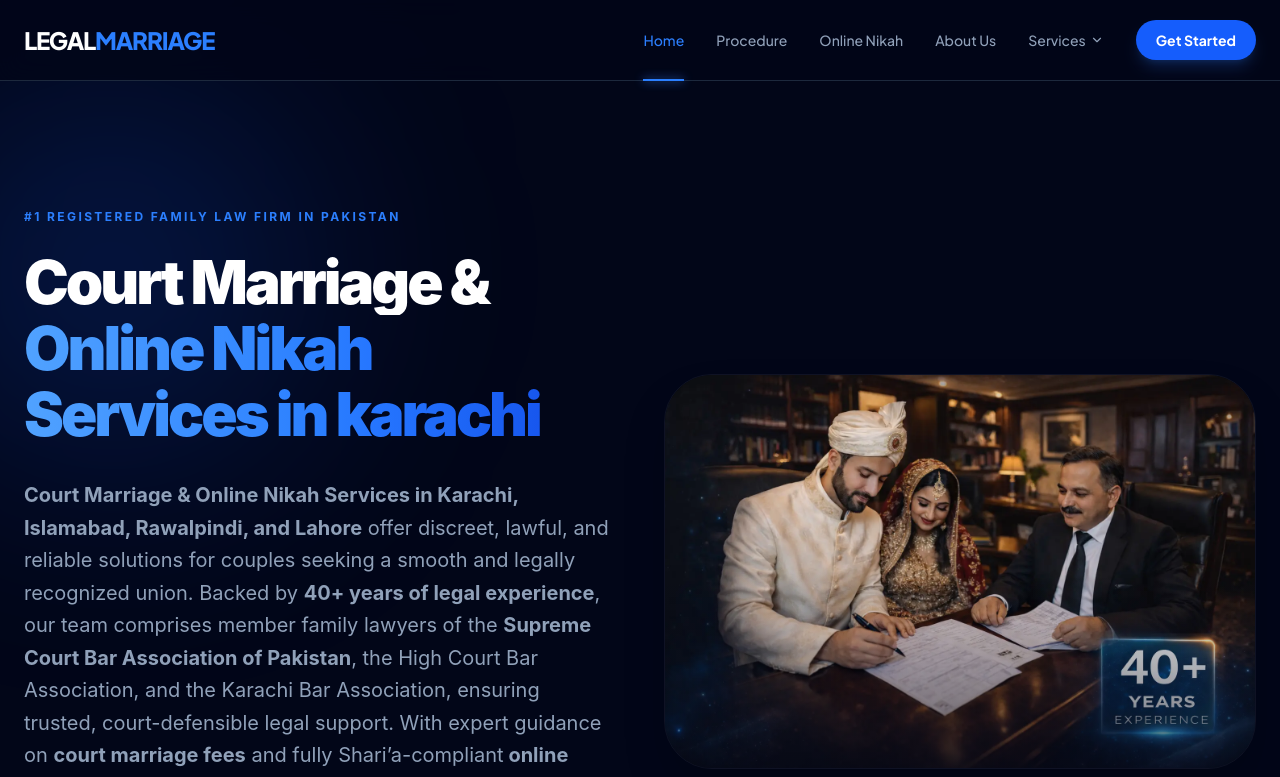
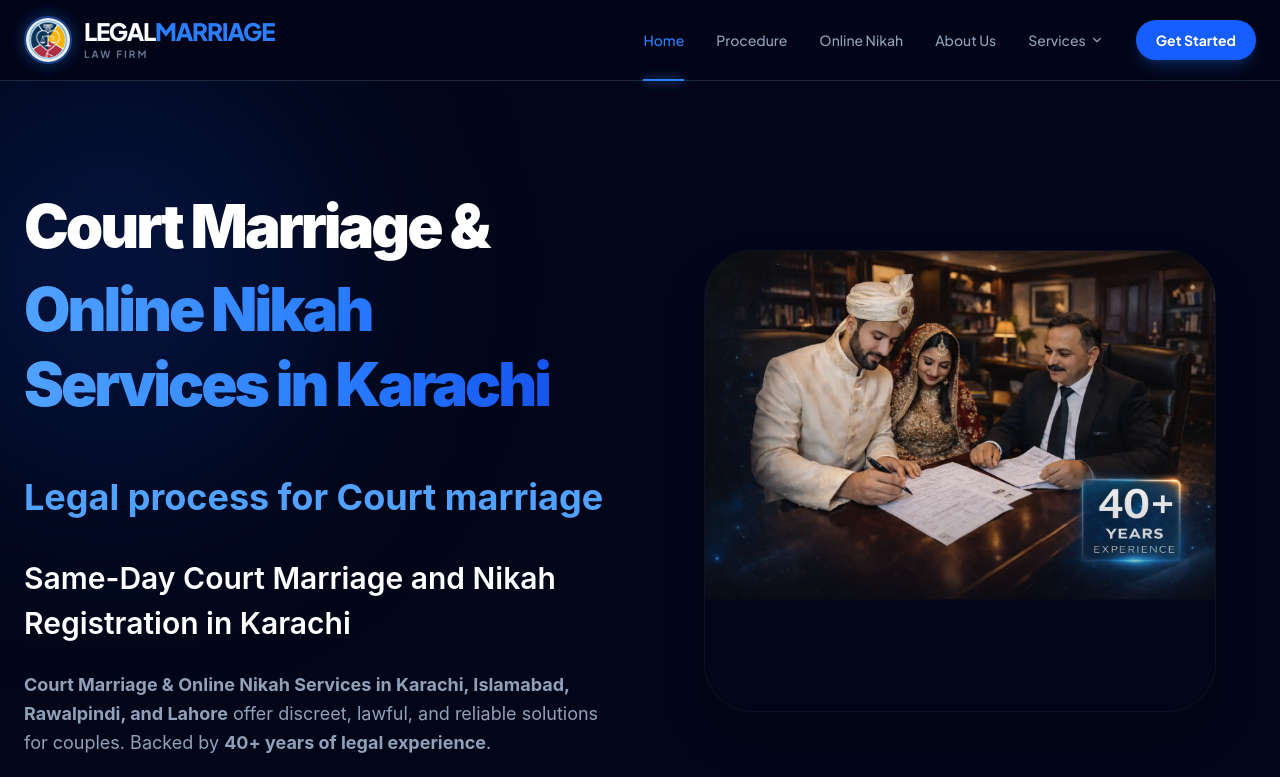
Before and after one commit to Affan968/court-marriage-system-web, a React (Vite) app: page / in a window 1280 px wide. Shown: the top 777 px of the page. Built offline with nearby package versions, Linux system fonts and the light colour scheme.

Commit message:
fix the real content

```diff
--- a/index.html
+++ b/index.html
@@ -2,7 +2,10 @@
 <html lang="en">
   <head>
     <meta charset="UTF-8" />
-    <link rel="icon" type="image/svg+xml" href="/vite.svg" />
+
+    <link rel="icon" type="image/jpeg" href="/src/assets/WhatsApp Image 2026-04-15 at 3.15.08 PM.jpeg" />
+    <link rel="apple-touch-icon" href="./src/assets/logo.jpeg" />
+
     <meta name="viewport" content="width=device-width, initial-scale=1.0" />
 
     <title>Legal Marriage Pakistan | Court Marriage & Online Nikah Services</title>
@@ -13,7 +16,17 @@
     <meta property="og:url" content="https://courtmarriage.site/" />
     <meta property="og:title" content="Legal Marriage Pakistan | Court Marriage & Online Nikah Services" />
     <meta property="og:description" content="Expert legal assistance for Online Nikah and Court Marriage in Pakistan. Fast-track NADRA registration." />
-    <meta property="og:image" content="/og-image.jpg" />
+
+    <meta property="og:image" content="./src/assets/logo.jpeg" />
+
+    <script type="application/ld+json">
+      {
+        "@context": "https://schema.org",
+        "@type": "Organization",
+        "url": "https://courtmarriage.site/",
+        "logo": "https://courtmarriage.site/src/assets/WhatsApp Image 2026-04-15 at 3.15.08 PM.jpeg"
+      }
+    </script>
 
     <link rel="preconnect" href="https://fonts.googleapis.com">
     <link rel="preconnect" href="https://fonts.gstatic.com" crossorigin>
--- a/src/components/Footer.jsx
+++ b/src/components/Footer.jsx
@@ -1,4 +1,5 @@
 import { Link } from 'react-router';
+import logo from '../assets/logo.jpeg'
 const Footer = () => {
   return (
     <footer className="bg-slate-950 border-t border-slate-900 pt-16 pb-8 px-6">
@@ -7,9 +8,29 @@ const Footer = () => {
 
           {/* Brand Section */}
           <div className="space-y-4">
-            <div className="text-2xl font-black tracking-tighter text-white">
-              LEGAL<span className="text-blue-500">MARRIAGE</span>
-            </div>
+            <Link
+              to="/"
+              className="flex items-center gap-3 group no-underline"
+            >
+              <div className="relative flex-shrink-0">
+                <img
+                  src={logo}
+                  alt="Legal Marriage Logo"
+                  className="h-12 w-12 rounded-full object-cover border-2 border-blue-500/50 group-hover:border-blue-400 transition-all duration-300 shadow-[0_0_15px_rgba(59,130,246,0.3)]"
+                />
+                {/* Background Glow */}
+                <div className="absolute inset-0 rounded-full bg-blue-500/10 blur-md -z-10 group-hover:bg-blue-500/30 transition-all" />
+              </div>
+
+              <div className="flex flex-col">
+                <h1 className="text-xl md:text-2xl font-black tracking-tighter text-white leading-none">
+                  LEGAL<span className="text-blue-500">MARRIAGE</span>
+                </h1>
+                <span className="text-[10px] text-slate-500 font-bold uppercase tracking-[0.2em] mt-1">
+                  Law Firm
+                </span>
+              </div>
+            </Link>
             <p className="text-slate-400 text-sm leading-relaxed max-w-xs">
               Providing premier legal services for court marriages and Nikah registrations across Pakistan with complete legal protection.
             </p>
@@ -31,11 +52,12 @@ const Footer = () => {
             <h4 className="text-white font-bold mb-4 uppercase text-xs tracking-widest">Contact Details</h4>
             <div className="space-y-3">
               <p className="text-slate-400 text-sm flex items-center gap-2">
-                <span className="text-blue-500">📞</span> 0302-6644789 / 0316-6644789
+                <span className="text-blue-500">📞</span> 021-37451359
               </p>
               <p className="text-slate-400 text-sm flex items-start gap-2">
                 <span className="text-blue-500">📍</span>
-                Office #12, Legal Chambers, <br /> District Courts, Lahore/Islamabad.
+                Supreme Corner Apartments, Johar Chowrangi, Block 18, Gulistan-e-Johar
+
               </p>
               <div className="pt-2">
                 <span className="inline-flex items-center gap-2 px-3 py-1 rounded-full bg-green-500/10 text-green-500 text-[10px] font-bold uppercase">
--- a/src/components/Navbar.jsx
+++ b/src/components/Navbar.jsx
@@ -2,7 +2,7 @@ import React, { useState } from 'react';
 import { NavLink, Link } from 'react-router'; // Ensure correct router package
 import { Menu, X, ChevronDown } from 'lucide-react';
 import { motion, AnimatePresence } from 'framer-motion';
-
+import logo from "../assets/logo.jpeg"
 const Navbar = () => {
   const [isOpen, setIsOpen] = useState(false);
   const [isServicesOpen, setIsServicesOpen] = useState(false); // For Desktop hover
@@ -37,10 +37,29 @@ const Navbar = () => {
       <div className="max-w-7xl mx-auto px-6 h-20 flex items-center justify-between">
 
         {/* Logo */}
-        <Link to="/" className="text-2xl font-black tracking-tighter text-white">
-          LEGAL<span className="text-blue-500">MARRIAGE</span>
-        </Link>
+<Link
+  to="/"
+  className="flex items-center gap-3 group no-underline"
+>
+  <div className="relative flex-shrink-0">
+    <img
+      src={logo}
+      alt="Legal Marriage Logo"
+      className="h-12 w-12 rounded-full object-cover border-2 border-blue-500/50 group-hover:border-blue-400 transition-all duration-300 shadow-[0_0_15px_rgba(59,130,246,0.3)]"
+    />
+    {/* Background Glow */}
+    <div className="absolute inset-0 rounded-full bg-blue-500/10 blur-md -z-10 group-hover:bg-blue-500/30 transition-all" />
+  </div>
 
+  <div className="flex flex-col">
+    <h1 className="text-xl md:text-2xl font-black tracking-tighter text-white leading-none">
+      LEGAL<span className="text-blue-500">MARRIAGE</span>
+    </h1>
+    <span className="text-[10px] text-slate-500 font-bold uppercase tracking-[0.2em] mt-1">
+      Law Firm
+    </span>
+  </div>
+</Link>
         {/* Desktop Navigation */}
         <div className="hidden md:flex items-center gap-8">
           {navItems.map((item) => (
--- a/src/components/Pages/Home.jsx
+++ b/src/components/Pages/Home.jsx
@@ -15,24 +15,17 @@ const Home = () => {
   return (
     <div className="bg-slate-950 text-slate-300 font-sans selection:bg-blue-500/30">
 
-      {/* 1. HERO SECTION (High Impact Keywords) */}
-   {/* 1. HERO SECTION (Optimized H1) */}
-<section className="relative min-h-[90vh] lg:min-h-screen flex items-center pt-24 md:pt-32 pb-12">
+      {/* 1. HERO SECTION (Alignment Fixed) */}
+      <section className="relative min-h-screen flex items-center justify-center overflow-hidden pt-20 lg:pt-0">
         <div className="absolute top-0 -left-20 w-96 h-96 bg-blue-600/20 rounded-full blur-[120px]" />
 
         <div className="max-w-7xl mx-auto px-6 relative z-10 w-full grid lg:grid-cols-2 gap-12 items-center">
-    <div className="text-center lg:text-left"> {/* Mobile par center, Desktop par left */}
-      <motion.div
-        initial={{ opacity: 0, y: -10 }}
-        animate={{ opacity: 1, y: 0 }}
-        className="text-blue-500 font-bold uppercase tracking-[0.2em] text-[10px] md:text-xs mb-6"
-      >
-        #1 Registered Family Law Firm in Pakistan
-      </motion.div>
 
-      {/* Optimized H1 */}
-      <h1 className="text-4xl sm:text-5xl md:text-6xl lg:text-6xl font-black text-white leading-[1.1] mb-8 tracking-tighter">
-        <motion.span variants={revealVariants} initial="hidden" animate="visible" className="block">
+          {/* Left Column: Text Content */}
+          <div className="text-center lg:text-left">
+            {/* H1 Title */}
+            <h1 className="text-4xl sm:text-5xl md:text-6xl lg:text-6xl font-black text-white leading-tight mb-8 mt-20 tracking-tighter">
+              <motion.span variants={revealVariants} initial="hidden" animate="visible" className="block pb-2">
                 Court Marriage &
               </motion.span>
               <motion.span
@@ -40,52 +33,61 @@ const Home = () => {
                 initial="hidden"
                 animate="visible"
                 transition={{ delay: 0.5 }}
-          className="text-transparent bg-clip-text bg-gradient-to-r from-blue-400 via-blue-500 to-blue-700 block"
+                className="text-transparent bg-clip-text bg-gradient-to-r from-blue-400 via-blue-500 to-blue-700 block pb-4"
               >
-          Online Nikah <br /> Services in karachi
+                Online Nikah <br /> Services in Karachi
               </motion.span>
             </h1>
 
-<p className="text-base md:text-xl text-slate-400 mb-10 max-w-3xl mx-auto lg:mx-0 leading-relaxed">
-  <strong>Court Marriage & Online Nikah Services in Karachi, Islamabad, Rawalpindi, and Lahore</strong> offer discreet, lawful, and reliable solutions for couples seeking a smooth and legally recognized union.
-  Backed by <strong>40+ years of legal experience</strong>, our team comprises member family lawyers of
-  the <strong>Supreme Court Bar Association of Pakistan</strong>, the High Court Bar Association,
-  and the Karachi Bar Association, ensuring trusted, court-defensible legal support.
-  With expert guidance on <strong>court marriage fees</strong> and fully Shari’a-compliant
-  <strong> online Nikah</strong> procedures, we provide clarity, confidentiality,
-  and complete legal validity at every step.
+            {/* H2 Heading */}
+            <h2 className="text-2xl md:text-4xl font-bold text-blue-400 mt-4 mb-6 leading-normal pb-2">
+              <motion.span variants={revealVariants} initial="hidden" animate="visible" transition={{ delay: 0.8 }} className="block">
+                Legal process for Court marriage
+              </motion.span>
+            </h2>
+
+            {/* H3 Heading */}
+            <h3 className="text-xl md:text-3xl mt-2 font-semibold text-white leading-normal pb-6">
+              <motion.span variants={revealVariants} initial="hidden" animate="visible" transition={{ delay: 1.1 }} className="block">
+                Same-Day Court Marriage and Nikah Registration in Karachi
+              </motion.span>
+            </h3>
+
+            {/* Paragraph */}
+            <p className="text-base md:text-lg text-slate-400 mb-10 max-w-3xl mx-auto lg:mx-0 leading-relaxed">
+              <strong>Court Marriage & Online Nikah Services in Karachi, Islamabad, Rawalpindi, and Lahore</strong> offer discreet, lawful, and reliable solutions for couples.
+              Backed by <strong>40+ years of legal experience</strong>.
             </p>
 
+            {/* Buttons */}
             <div className="flex flex-col sm:flex-row items-center justify-center lg:justify-start gap-4">
-        <a href="tel:+923322908556" className="w-full sm:w-auto px-8 py-4 bg-blue-600 hover:bg-blue-500 text-white font-bold rounded-xl shadow-lg shadow-blue-600/20 transition-all transform hover:-translate-y-1 text-center no-underline">
+              <a href="tel:+923322908556" className="w-full sm:w-auto px-8 py-4 bg-blue-600 hover:bg-blue-500 text-white font-bold rounded-xl shadow-lg transition-all text-center no-underline">
                 Call for Fee Details
               </a>
-        <button className="w-full sm:w-auto px-8 py-4 bg-slate-900 border border-slate-800 text-white font-bold rounded-xl hover:bg-slate-800 transition-all">
-          Registration Process
-        </button>
             </div>
           </div>
 
-    {/* Hero Image - Optimized for cleaner look */}
+          {/* Right Column: Image (H1 ke barabar set kar di hai) */}
           <motion.div
             initial={{ opacity: 0, scale: 0.95 }}
             animate={{ opacity: 1, scale: 1 }}
             transition={{ duration: 1 }}
-      className="hidden lg:block relative"
+            className="hidden lg:flex justify-center items-center"
           >
-      <div className="rounded-[3rem] overflow-hidden border border-white/5 shadow-2xl relative group">
+            <div className="rounded-[3rem] overflow-hidden border border-white/5 shadow-2xl relative group w-full max-w-lg">
               <img
                 src={heroNikahImage}
                 alt="Court Marriage and Online Nikah in Pakistan"
-          className="w-full h-full object-cover transform scale-105 group-hover:scale-100 transition-transform duration-1000"
+                className="w-full h-auto object-cover transform scale-105 group-hover:scale-100 transition-transform duration-1000 mb-30"
               />
               <div className="absolute inset-0 bg-gradient-to-t from-slate-950/60 via-transparent to-transparent" />
             </div>
           </motion.div>
+
         </div>
       </section>
 
-      {/* 2. DETAILED INTRODUCTION (Purani web ka main content) */}
+      {/* 2. DETAILED INTRODUCTION */}
       <section className="py-24 bg-slate-900/30">
         <div className="max-w-6xl mx-auto px-6">
           <div className="text-center mb-16">
@@ -103,10 +105,9 @@ const Home = () => {
         </div>
       </section>
 
-      {/* 3. SERVICE DETAILS (Tafseeli Sections) */}
+      {/* 3. SERVICE DETAILS */}
       <section className="py-24 max-w-7xl mx-auto px-6">
         <div className="grid grid-cols-1 md:grid-cols-2 gap-12">
-          {/* Court Marriage Detail */}
           <div className="p-8 bg-slate-900 rounded-[2rem] border border-slate-800">
             <Scale className="text-blue-500 mb-4" size={40} />
             <h3 className="text-2xl font-bold text-white mb-4">Court Marriage Process</h3>
@@ -118,7 +119,6 @@ const Home = () => {
             </ul>
           </div>
 
-          {/* Online Nikah Detail */}
           <div className="p-8 bg-slate-900 rounded-[2rem] border border-slate-800">
             <Globe className="text-blue-500 mb-4" size={40} />
             <h3 className="text-2xl font-bold text-white mb-4">Online Nikah e Shari’a</h3>
@@ -132,7 +132,7 @@ const Home = () => {
         </div>
       </section>
 
-      {/* 4. URDU DETAILED SECTION */}
+      {/* 4. URDU SECTION */}
       <section className="py-24 bg-blue-600/5" dir="rtl">
         <div className="max-w-7xl mx-auto px-6 text-right">
           <h2 className="text-4xl font-black text-white mb-12">کورٹ میرج اور فیملی لا سروسز</h2>
@@ -153,7 +153,7 @@ const Home = () => {
         </div>
       </section>
 
-      {/* 5. ALL SERVICES LIST (Keyword Density) */}
+      {/* 5. SERVICES LIST */}
       <section className="py-24 max-w-7xl mx-auto px-6">
         <h3 className="text-2xl font-bold text-white mb-12 text-center underline decoration-blue-500 underline-offset-8">Complete Marriage & Law Services</h3>
         <div className="grid grid-cols-2 md:grid-cols-4 gap-4 text-xs md:text-sm">
@@ -165,7 +165,7 @@ const Home = () => {
         </div>
       </section>
 
-      {/* 6. EXTENDED FAQ SECTION */}
+      {/* 6. FAQ SECTION */}
       <section className="py-24 max-w-4xl mx-auto px-6">
         <h2 className="text-3xl font-bold text-white mb-12 text-center">Frequently Asked Questions</h2>
         <div className="space-y-4">
@@ -192,20 +192,20 @@ const Home = () => {
             <div className="p-8 bg-slate-900 rounded-3xl border border-slate-800">
               <MapPin className="text-blue-500 mb-4" />
               <h4 className="text-white font-bold">Karachi Head Office</h4>
-              <p className="text-xs text-slate-500 mt-2">A-1937/B, Metroville III Colony, Scheme 33, Karachi.</p>
-              <p className="text-blue-400 font-bold mt-4">+92 333 2317861</p>
+              <p className="text-xs text-slate-500 mt-2">Supreme Corner Apartments, Johar Chowrangi, Block 18, Gulistan-e-Johar</p>
+              <p className="text-blue-400 font-bold mt-4">+92 331 6644789</p>
             </div>
             <div className="p-8 bg-slate-900 rounded-3xl border border-slate-800">
               <MapPin className="text-blue-500 mb-4" />
               <h4 className="text-white font-bold">Islamabad Office</h4>
-              <p className="text-xs text-slate-500 mt-2">Office No. 5, 2nd Floor, Laraib Plaza, G-9 Markaz, Islamabad.</p>
-              <p className="text-blue-400 font-bold mt-4">+92 333 2316871</p>
+              <p className="text-xs text-slate-500 mt-2">Laraib Plaza, Karachi Company, Near TCS Express Centre, G-9 Markaz, Mangla Road</p>
+              <p className="text-blue-400 font-bold mt-4">+92 302 6644789</p>
             </div>
             <div className="p-8 bg-slate-900 rounded-3xl border border-slate-800">
               <MapPin className="text-blue-500 mb-4" />
               <h4 className="text-white font-bold">Lahore Office</h4>
-              <p className="text-xs text-slate-500 mt-2">Office No.2, 1st Floor, Al-Mairaj Arcade, Chauburji Chowk, Lahore.</p>
-              <p className="text-blue-400 font-bold mt-4">+92 333 1127836</p>
+              <p className="text-xs text-slate-500 mt-2">1st Floor, Al-Mairaj Arcade, Near Surayya Azeem Trust Hospital, Chauburji Chowk.</p>
+              <p className="text-blue-400 font-bold mt-4">+92 316 6644789</p>
             </div>
           </div>
         </div>
```
Also changed, not shown: src/assets/logo.jpeg (added). Lines whose indentation alone changed are shown as unchanged.
